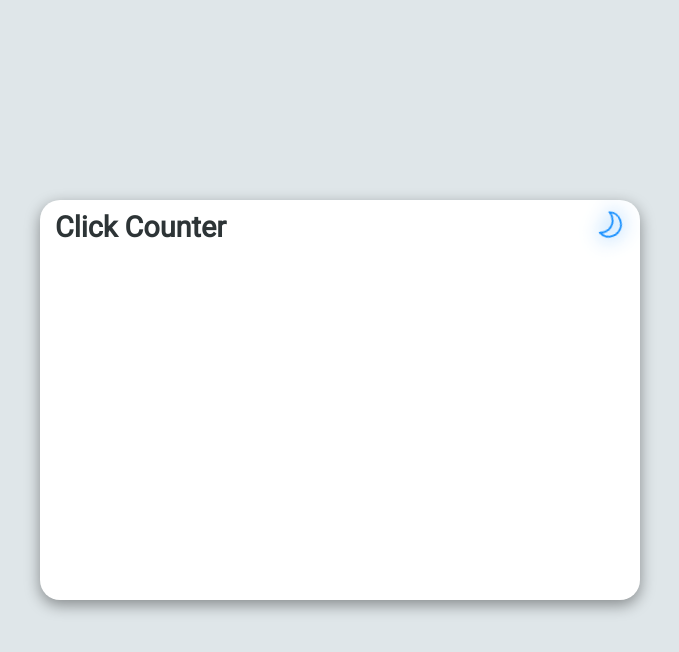
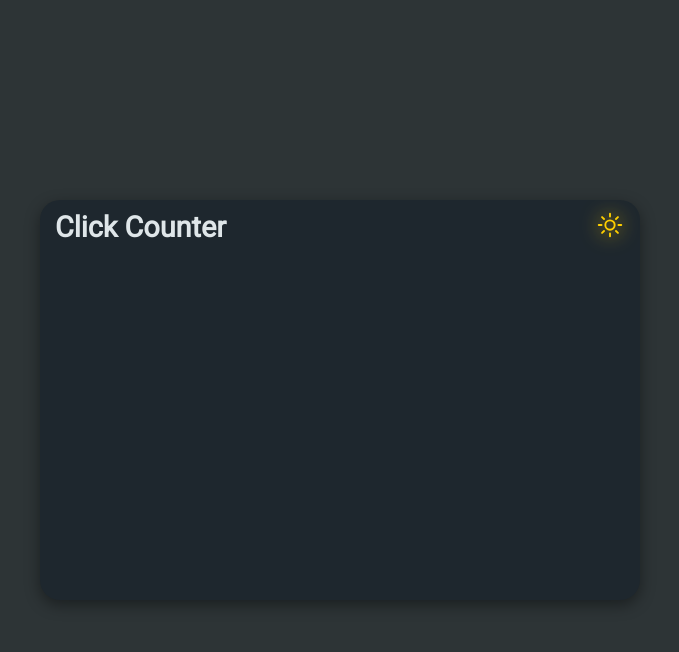
Before and after one commit to Reza-Golnari/Click-Counter, a plain HTML site: page index.html in a window 1280 px wide. Both pictures are taken after a click on the icon 910 px from the left and 225 px from the top of the page. Shown: the whole page, without its empty margins (300-979 px from the left). Drawn offline with Linux system fonts and the light colour scheme.

Commit message:
Create dark mood

```diff
--- a/css/style.css
+++ b/css/style.css
@@ -24,6 +24,7 @@
   margin: 0;
   padding: 0;
   box-sizing: border-box;
+  user-select: none;
 }
 
 body {
--- a/index.html
+++ b/index.html
@@ -7,7 +7,7 @@
     <title>Click Counter</title>
   </head>
   <body>
-    <section class="counter-box">
+    <section class="counter-box" id="app">
       <nav class="counter-box__navbar">
         <ul class="counter-box__navbar__menu">
           <li class="counter-box__navbar__menu__item">
@@ -16,7 +16,7 @@
             >
           </li>
           <li class="counter-box__navbar__menu__item">
-            <span class="sun-box hide-box">
+            <span class="sun-box hide-box" @click="lightTheme" ref="lightIcon">
               <svg
                 xmlns="http://www.w3.org/2000/svg"
                 fill="none"
@@ -32,7 +32,7 @@
                 />
               </svg>
             </span>
-            <span class="moon-box">
+            <span class="moon-box" @click="darkTheme" ref="darkIcon">
               <svg
                 xmlns="http://www.w3.org/2000/svg"
                 fill="none"
--- a/js/app.js
+++ b/js/app.js
@@ -0,0 +1,31 @@
+let App = new Vue({
+  el: "#app",
+  data() {
+    return {
+      darkMood: false,
+      time: 5,
+      counter: 0,
+    };
+  },
+  methods: {
+    lightTheme() {
+      this.$refs.lightIcon.classList.add("hide-box");
+      this.$refs.darkIcon.classList.remove("hide-box");
+      this.darkMood = !this.darkMood;
+    },
+    darkTheme() {
+      this.$refs.lightIcon.classList.remove("hide-box");
+      this.$refs.darkIcon.classList.add("hide-box");
+      this.darkMood = !this.darkMood;
+    },
+  },
+  watch: {
+    darkMood() {
+      if (this.darkMood) {
+        document.querySelector(":root").classList.add("dark");
+      } else {
+        document.querySelector(":root").classList.remove("dark");
+      }
+    },
+  },
+});
```
